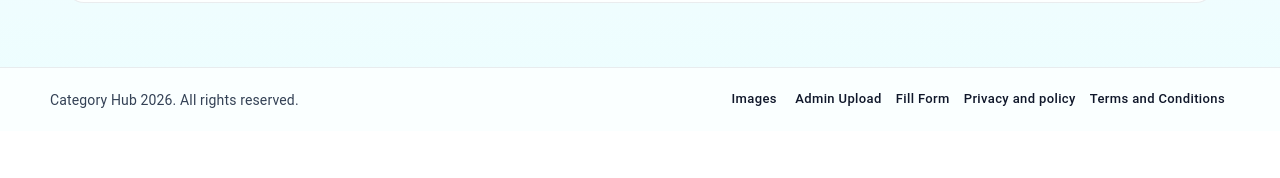
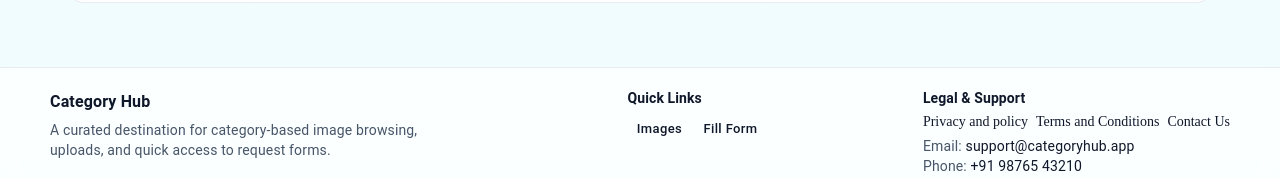
Before and after one commit to kapil-archive/listing, a React (Vite) app in the folder frontend/listing/: page /fill-form in a window 1280 px wide. Shown: the part 757-935 px from the top of the page. Before the commit the page ends 888 px from the top, so only its background shows below. Built offline with nearby package versions, Linux system fonts and the light colour scheme; no server answers.

Commit message:
footer changes

```diff
--- a/frontend/listing/src/components/common/AppFooter.jsx
+++ b/frontend/listing/src/components/common/AppFooter.jsx
@@ -1,15 +1,20 @@
 import Box from '@mui/material/Box';
 import Button from '@mui/material/Button';
+import Divider from '@mui/material/Divider';
+import Link from '@mui/material/Link';
 import Stack from '@mui/material/Stack';
 import Typography from '@mui/material/Typography';
-import { useNavigate } from 'react-router-dom';
+import { Link as RouterLink, useNavigate } from 'react-router-dom';
 
-const FOOTER_LINKS = [
+const QUICK_LINKS = [
   { label: 'Images', path: '/images' },
-  { label: 'Admin Upload', path: '/admin' },
   { label: 'Fill Form', path: '/fill-form' },
+];
+
+const LEGAL_LINKS = [
   { label: 'Privacy and policy', path: '/' },
   { label: 'Terms and Conditions', path: '/' },
+  { label: 'Contact Us', path: '/fill-form' },
 ];
 
 function AppFooter() {
@@ -22,36 +27,88 @@ function AppFooter() {
       sx={{
         width: '100%',
         mt: 3,
-        py: 2,
+        py: 2.5,
         px: { xs: 2, md: 3 },
         borderTop: '1px solid rgba(15, 23, 42, 0.08)',
         backgroundColor: 'rgba(255, 255, 255, 0.72)',
         backdropFilter: 'blur(8px)',
       }}
     >
-      <Stack
-        direction={{ xs: 'column', md: 'row' }}
-        alignItems={{ xs: 'flex-start', md: 'center' }}
-        justifyContent="space-between"
-        spacing={1.5}
-        sx={{ maxWidth: 1180, mx: 'auto' }}
-      >
-        <Typography variant="body2" sx={{ color: '#334155' }}>
-          Category Hub {year}. All rights reserved.
+      <Stack spacing={2} sx={{ maxWidth: 1180, mx: 'auto' }}>
+        <Stack direction={{ xs: 'column', md: 'row' }} spacing={3} justifyContent="space-between">
+          <Box>
+            <Typography variant="subtitle1" sx={{ fontWeight: 700, mb: 0.5 }}>
+              Category Hub
             </Typography>
+            <Typography variant="body2" sx={{ color: '#475569', maxWidth: 420 }}>
+              A curated destination for category-based image browsing, uploads, and quick access to request forms.
+            </Typography>
+          </Box>
 
+          <Box>
+            <Typography variant="subtitle2" sx={{ fontWeight: 700, mb: 0.5 }}>
+              Quick Links
+            </Typography>
             <Stack direction="row" spacing={0.5} flexWrap="wrap" useFlexGap>
-          {FOOTER_LINKS.map((item, index) => (
+              {QUICK_LINKS.map((item, index) => (
                 <Button
                   key={`${item.label}-${index}`}
                   size="small"
                   color="inherit"
                   onClick={() => navigate(item.path)}
-              sx={{ textTransform: 'none', color: '#0f172a' }}
+                  sx={{ textTransform: 'none', color: '#0f172a', px: 1 }}
                 >
                   {item.label}
                 </Button>
               ))}
+            </Stack>
+          </Box>
+
+          <Box>
+            <Typography variant="subtitle2" sx={{ fontWeight: 700, mb: 0.5 }}>
+              Legal & Support
+            </Typography>
+            <Stack direction="row" spacing={1} flexWrap="wrap" useFlexGap>
+              {LEGAL_LINKS.map((item, index) => (
+                <Link
+                  key={`${item.label}-${index}`}
+                  component={RouterLink}
+                  to={item.path}
+                  underline="hover"
+                  sx={{ color: '#0f172a', fontSize: '0.875rem', fontWeight: 500 }}
+                >
+                  {item.label}
+                </Link>
+              ))}
+            </Stack>
+
+            <Typography variant="body2" sx={{ color: '#475569', mt: 0.75 }}>
+              Email:{' '}
+              <Link href="mailto:support@categoryhub.app" underline="hover" sx={{ color: '#0f172a' }}>
+                support@categoryhub.app
+              </Link>
+            </Typography>
+            <Typography variant="body2" sx={{ color: '#475569' }}>
+              Phone:{' '}
+              <Link href="tel:+919876543210" underline="hover" sx={{ color: '#0f172a' }}>
+                +91 98765 43210
+              </Link>
+            </Typography>
+            <Typography variant="body2" sx={{ color: '#475569' }}>
+              Support Hours: Mon - Fri, 9:00 AM - 6:00 PM
+            </Typography>
+          </Box>
+        </Stack>
+
+        <Divider sx={{ borderColor: 'rgba(15, 23, 42, 0.08)' }} />
+
+        <Stack direction={{ xs: 'column', sm: 'row' }} spacing={0.5} justifyContent="space-between" alignItems={{ xs: 'flex-start', sm: 'center' }}>
+          <Typography variant="body2" sx={{ color: '#334155' }}>
+            Category Hub {year}. All rights reserved.
+          </Typography>
+          <Typography variant="caption" sx={{ color: '#64748b' }}>
+            By continuing to use this platform, you agree to our Privacy Policy and Terms.
+          </Typography>
         </Stack>
       </Stack>
     </Box>
```
Lines whose indentation alone changed are shown as unchanged.
